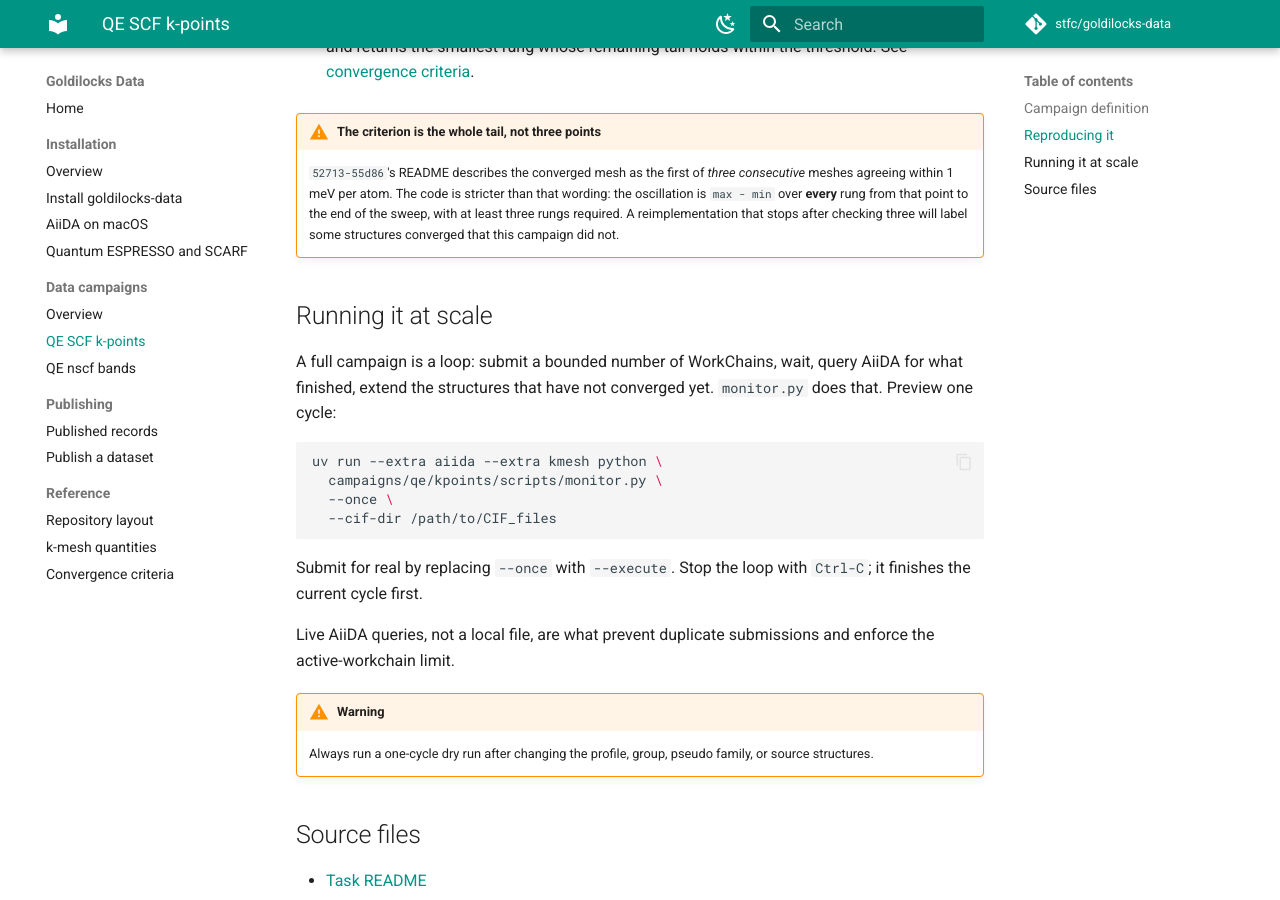
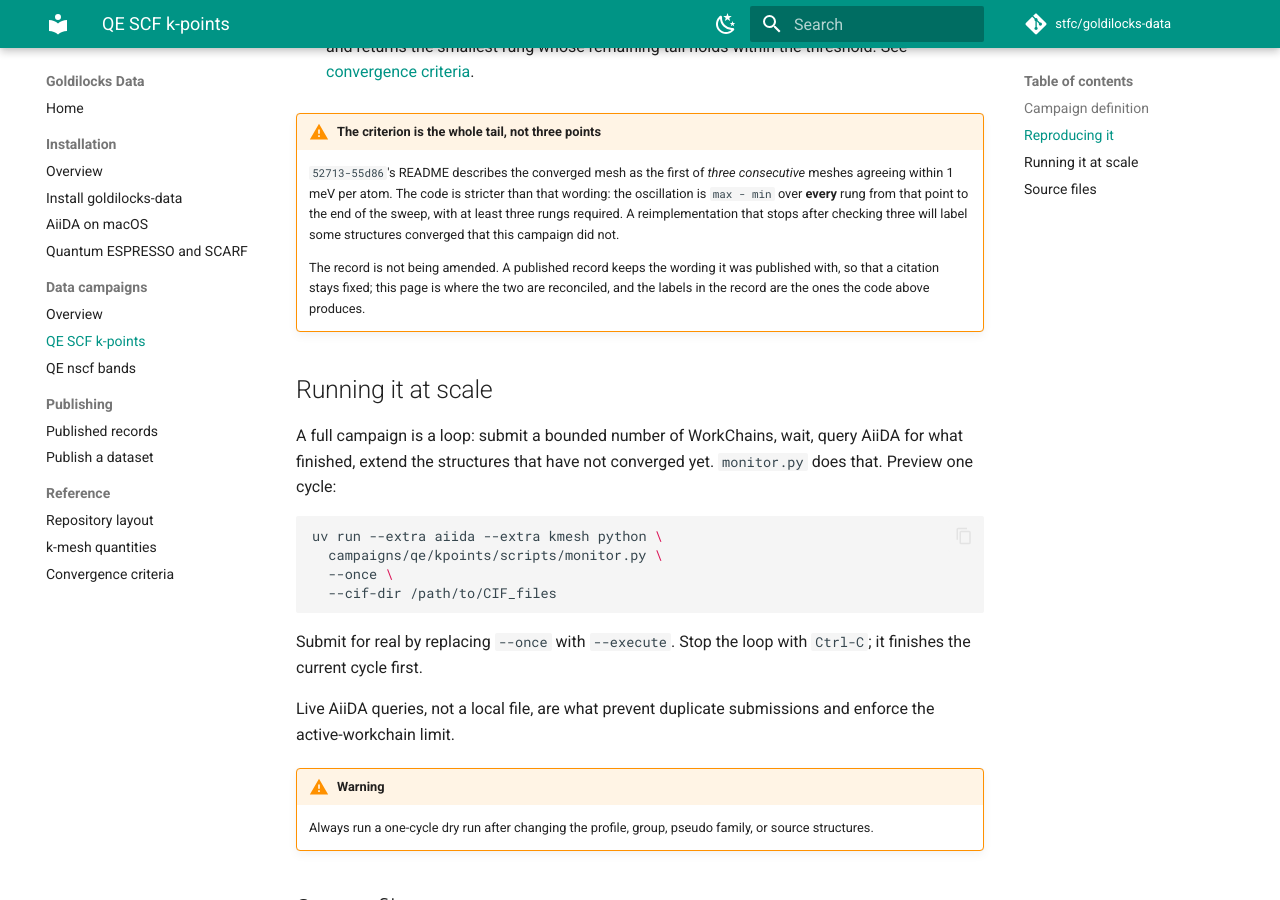
Before and after one commit to stfc/goldilocks-data, an MkDocs documentation site: the page built from docs/campaigns/qe-kpoints.md, in a window 1280 px wide and 900 px high, scrolled down 1310 px. Built offline with MkDocs 1.6.1 and Material for MkDocs 9.7.7, drawn with Linux system fonts in a browser that asks for light colours; comment, search, counter and statistics services are not loaded.

Commit message:
docs(qe-kpoints): say the record is not being amended, and why

```diff
--- a/docs/campaigns/qe-kpoints.md
+++ b/docs/campaigns/qe-kpoints.md
@@ -64,6 +64,11 @@ than from that file.
     reimplementation that stops after checking three will label some structures
     converged that this campaign did not.
 
+    The record is not being amended. A published record keeps the wording it
+    was published with, so that a citation stays fixed; this page is where the
+    two are reconciled, and the labels in the record are the ones the code
+    above produces.
+
 ## Running it at scale
 
 A full campaign is a loop: submit a bounded number of WorkChains, wait, query
```
